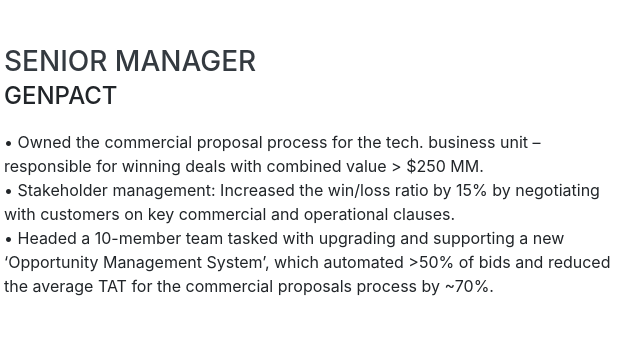
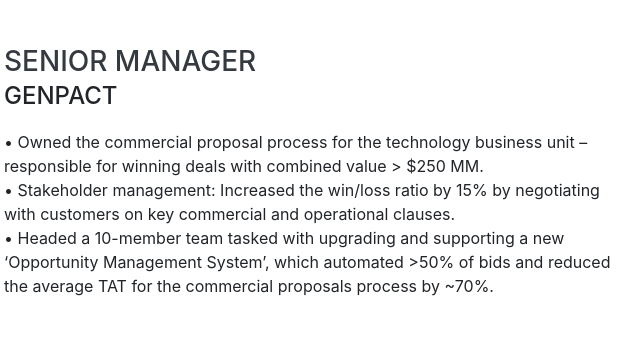
Before and after one commit to abhishek-saha/abhishek-saha.github.io, a website with bundled scripts: page index.html in a window 1280 px wide. Shown: the part 1742-2090 px from the top of the page, 316-956 px from the left. Built offline with nearby package versions, Linux system fonts and the light colour scheme; a web font is replaced by a local one.

Commit message:
updated tech

```diff
--- a/index.html
+++ b/index.html
@@ -126,7 +126,7 @@
           <div class="resume-content">
             <h3 class="mb-0">Senior Manager</h3>
             <div class="subheading mb-3">Genpact</div>
-            <p>•	Owned the commercial proposal process for the tech. business unit – responsible for winning deals with combined value > $250 MM.
+            <p>•	Owned the commercial proposal process for the technology business unit – responsible for winning deals with combined value > $250 MM.
               <br>•	Stakeholder management: Increased the win/loss ratio by 15% by negotiating with customers on key commercial and operational clauses.
               <br>•	Headed a 10-member team tasked with upgrading and supporting a new ‘Opportunity Management System’, which automated >50% of bids and reduced the average TAT for the commercial proposals process by ~70%. </p>
           </div>
```
